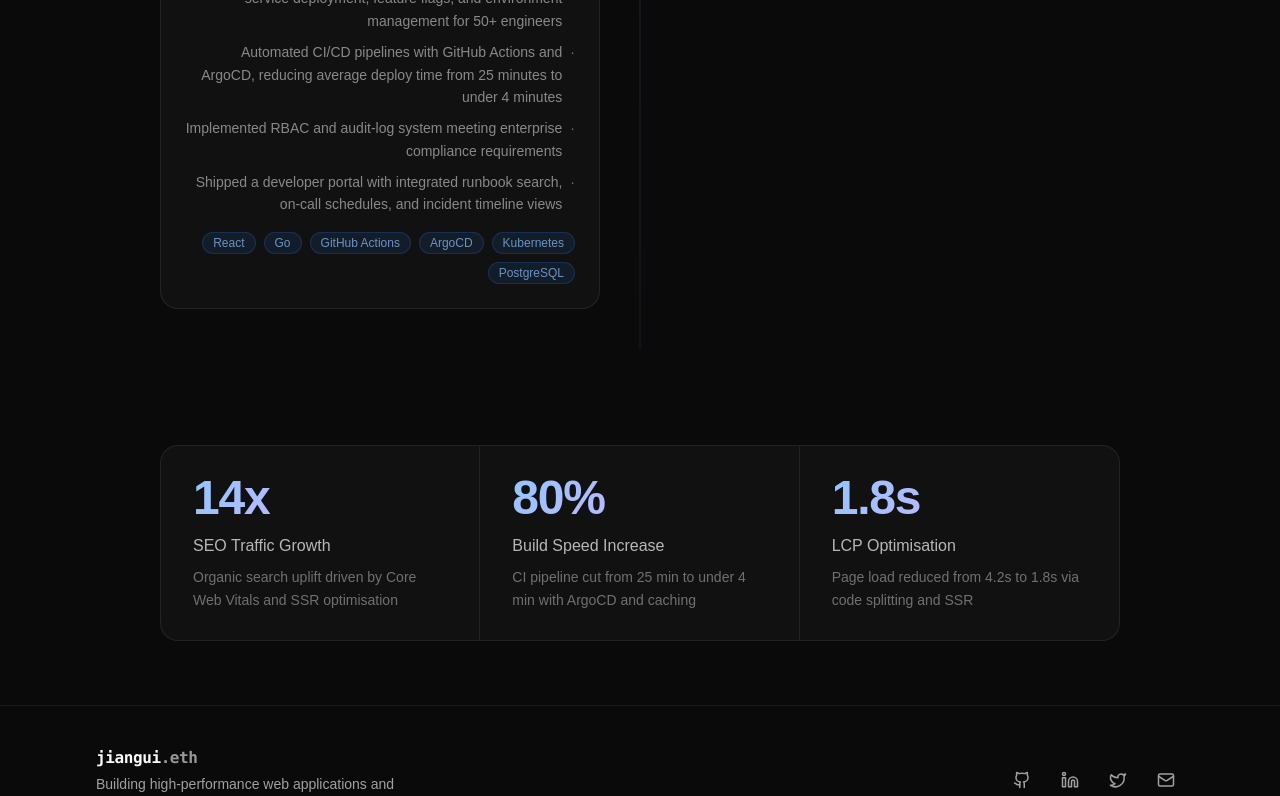
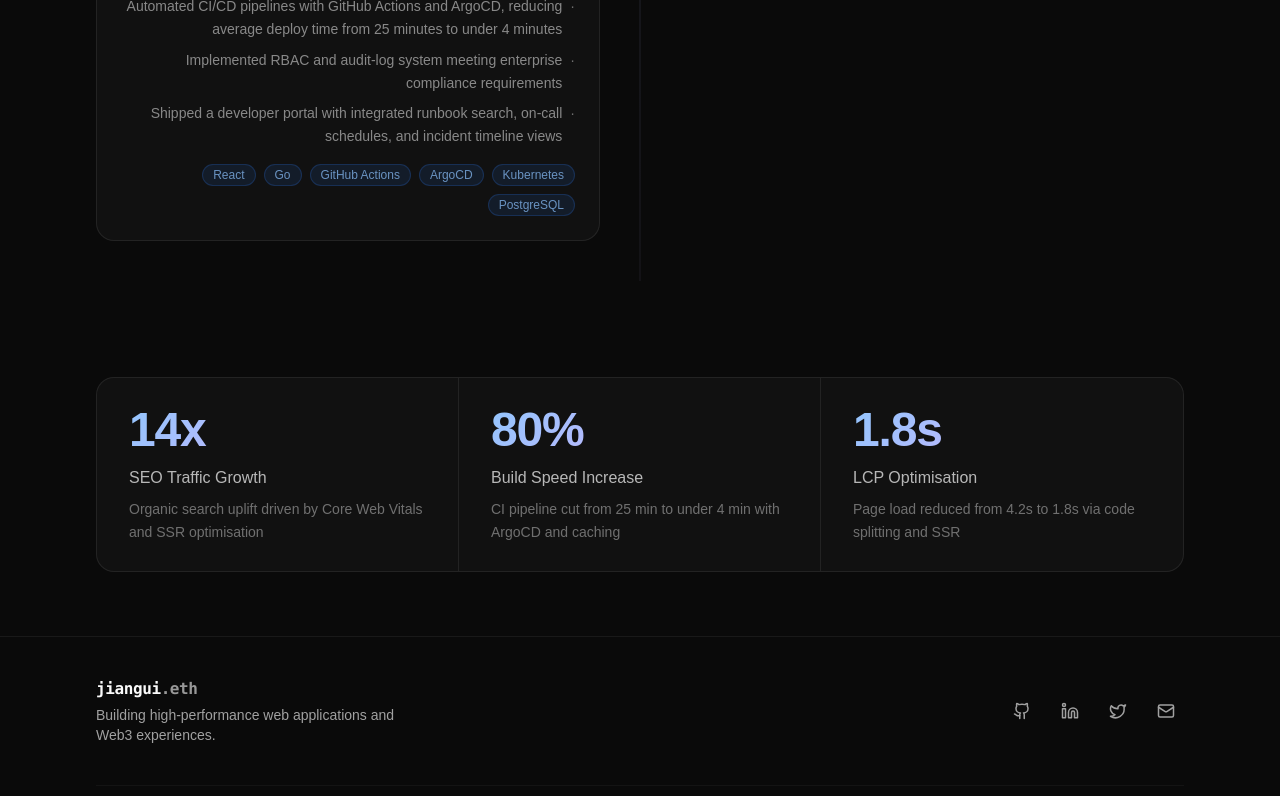
Before and after one commit to jiangui-eth/resume, a Next.js app in the folder apps/web/: page /experience in a window 1280 px wide. Shown: the part 2000-2796 px from the top of the page. Built offline with nearby package versions, Linux system fonts and the light colour scheme; no server answers.

Commit message:
feat: Update layout max-width across multiple components for consistency

```diff
--- a/apps/web/src/app/experience/page.tsx
+++ b/apps/web/src/app/experience/page.tsx
@@ -32,7 +32,7 @@
         className="flex min-h-[40vh] items-center"
         style={{ background: "#0a0a0f" }}
       >
-        <div className="mx-auto max-w-5xl px-4 py-24 sm:px-6 lg:px-8">
+        <div className="mx-auto max-w-6xl px-4 py-24 sm:px-6 lg:px-8">
           <div className="animate-in fade-in slide-in-from-bottom-4 duration-700 fill-mode-both flex flex-col gap-4">
             <span className="inline-flex w-fit items-center gap-2 rounded-full border border-blue-500/30 bg-blue-500/10 px-4 py-1.5 text-sm font-medium text-blue-300">
               Career Chronicle
@@ -58,11 +58,11 @@
           </div>
         </div>
       </section>
-      <section className="mx-auto max-w-5xl px-4 pb-24 sm:px-6 lg:px-8">
+      <section className="mx-auto max-w-6xl px-4 pb-24 sm:px-6 lg:px-8">
         <Timeline />
       </section>
       <section>
-        <div className="mx-auto max-w-5xl px-4 pb-16 sm:px-6 lg:px-8">
+        <div className="mx-auto max-w-6xl px-4 pb-16 sm:px-6 lg:px-8">
           <MetricsBar />
         </div>
       </section>
--- a/apps/web/src/app/skills/page.tsx
+++ b/apps/web/src/app/skills/page.tsx
@@ -42,7 +42,7 @@
         }}
       />
 
-      <div className="mx-auto max-w-5xl px-4 py-24 sm:px-6 lg:px-8">
+      <div className="mx-auto max-w-6xl px-4 py-24 sm:px-6 lg:px-8">
         <div className="animate-in fade-in slide-in-from-bottom-4 duration-700 fill-mode-both flex flex-col gap-4">
           <span className="inline-flex w-fit items-center gap-2 rounded-full border border-blue-500/30 bg-blue-500/10 px-4 py-1.5 text-sm font-medium text-blue-300">
             Tech Stack
--- a/apps/web/src/components/experience/MetricsBar.tsx
+++ b/apps/web/src/components/experience/MetricsBar.tsx
@@ -21,7 +21,7 @@
 
 export default function MetricsBar() {
   return (
-    <div className="mx-auto w-full max-w-5xl">
+    <div className="mx-auto w-full max-w-6xl">
       <div className="flex flex-col overflow-hidden rounded-2xl border border-white/8 bg-white/[0.03] md:flex-row">
         {METRICS.map((metric, index) => {
           const isLast = index === METRICS.length - 1;
--- a/apps/web/src/components/home/AboutSection.tsx
+++ b/apps/web/src/components/home/AboutSection.tsx
@@ -69,7 +69,7 @@
         }}
       />
 
-      <div className="mx-auto max-w-5xl px-4 py-24 sm:px-6 lg:px-8">
+      <div className="mx-auto max-w-6xl px-4 py-24 sm:px-6 lg:px-8">
         {/* Section label */}
         <div className="animate-in fade-in slide-in-from-bottom-4 duration-700 fill-mode-both mb-12">
           <span className="inline-flex items-center gap-2 rounded-full border border-purple-500/30 bg-purple-500/10 px-4 py-1.5 text-sm font-medium text-purple-300">
--- a/apps/web/src/components/home/CapabilitySection.tsx
+++ b/apps/web/src/components/home/CapabilitySection.tsx
@@ -123,7 +123,7 @@
         }}
       />
 
-      <div className="mx-auto max-w-5xl px-4 py-24 sm:px-6 lg:px-8">
+      <div className="mx-auto max-w-6xl px-4 py-24 sm:px-6 lg:px-8">
         {/* Section header */}
         <div className="animate-in fade-in slide-in-from-bottom-4 duration-700 fill-mode-both mb-12 flex flex-col gap-3">
           <span className="inline-flex w-fit items-center gap-2 rounded-full border border-blue-500/30 bg-blue-500/10 px-4 py-1.5 text-sm font-medium text-blue-300">
--- a/apps/web/src/components/home/ContactSection.tsx
+++ b/apps/web/src/components/home/ContactSection.tsx
@@ -119,7 +119,7 @@
         }}
       />
 
-      <div className="mx-auto max-w-5xl px-4 py-24 sm:px-6 lg:px-8">
+      <div className="mx-auto max-w-6xl px-4 py-24 sm:px-6 lg:px-8">
         {/* Header */}
         <div className="animate-in fade-in slide-in-from-bottom-4 duration-700 fill-mode-both mb-12 flex flex-col gap-3">
           <span className="inline-flex w-fit items-center gap-2 rounded-full border border-purple-500/30 bg-purple-500/10 px-4 py-1.5 text-sm font-medium text-purple-300">
--- a/apps/web/src/components/home/ProjectsSection.tsx
+++ b/apps/web/src/components/home/ProjectsSection.tsx
@@ -129,7 +129,7 @@
         }}
       />
 
-      <div className="mx-auto max-w-5xl px-4 py-24 sm:px-6 lg:px-8">
+      <div className="mx-auto max-w-6xl px-4 py-24 sm:px-6 lg:px-8">
         {/* Section header */}
         <div className="animate-in fade-in slide-in-from-bottom-4 duration-700 fill-mode-both mb-12 flex flex-col gap-4 sm:flex-row sm:items-end sm:justify-between">
           <div className="flex flex-col gap-3">
--- a/apps/web/src/components/projects/ProjectsCTA.tsx
+++ b/apps/web/src/components/projects/ProjectsCTA.tsx
@@ -8,7 +8,7 @@
       className="border-t border-white/10"
       style={{ background: "#0a0a0f" }}
     >
-      <div className="mx-auto max-w-5xl px-4 py-24 sm:px-6 lg:px-8">
+      <div className="mx-auto max-w-6xl px-4 py-24 sm:px-6 lg:px-8">
         <div className="flex flex-col items-center gap-8 text-center">
           <div className="flex flex-col gap-3">
             <h2 className="text-3xl font-bold tracking-tight text-white/90 sm:text-4xl">
--- a/apps/web/src/components/skills/SkillsCTA.tsx
+++ b/apps/web/src/components/skills/SkillsCTA.tsx
@@ -8,7 +8,7 @@
       className="border-t border-white/10"
       style={{ background: "#0a0a0f" }}
     >
-      <div className="mx-auto max-w-5xl px-4 py-24 sm:px-6 lg:px-8">
+      <div className="mx-auto max-w-6xl px-4 py-24 sm:px-6 lg:px-8">
         <div className="flex flex-col items-center gap-8 text-center">
           <div className="flex flex-col gap-3">
             <h2 className="text-3xl font-bold tracking-tight text-white/90 sm:text-4xl">
```
Also changed, not shown: 1 other file (tests, documents, lock files or other folders).
